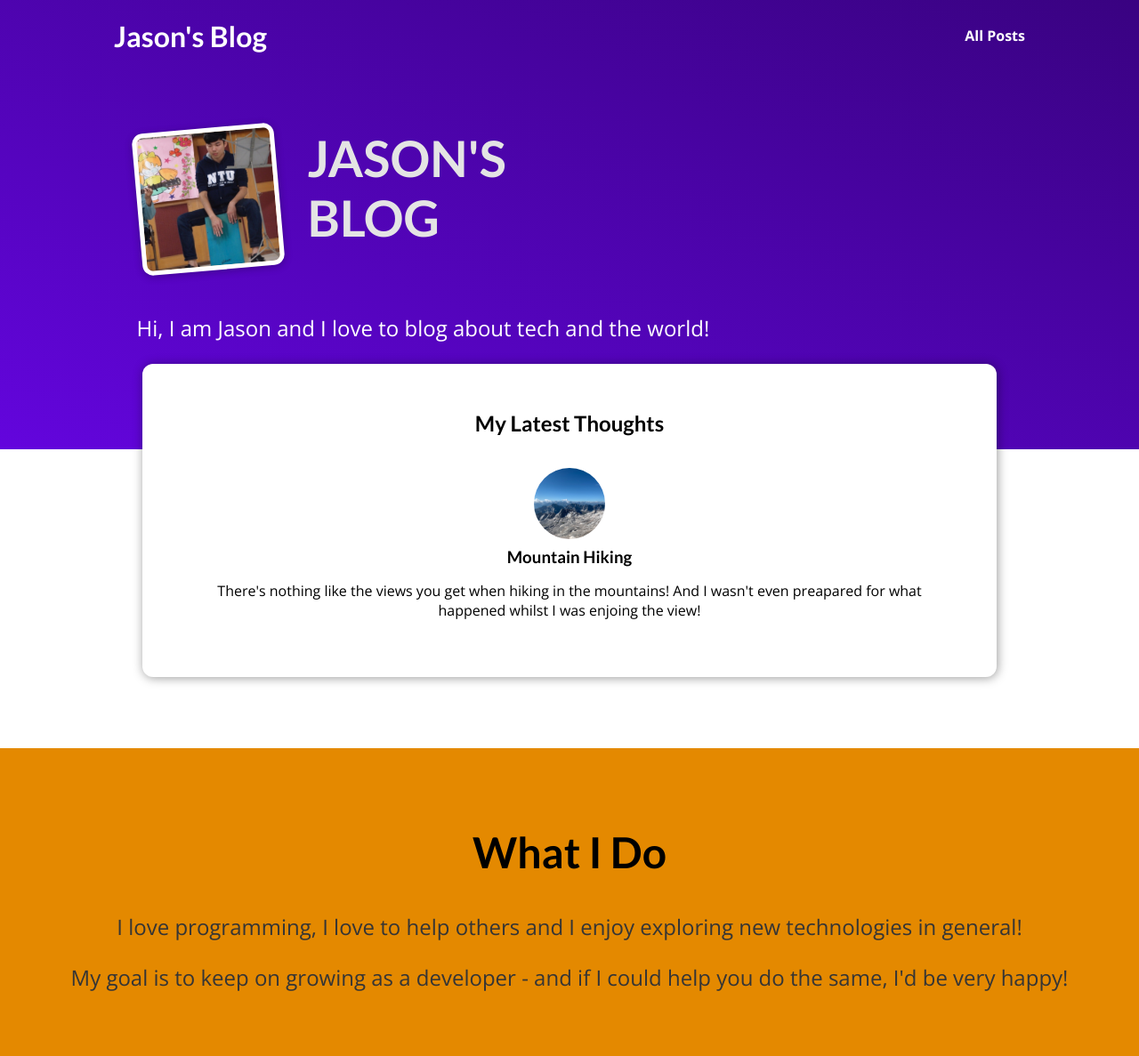
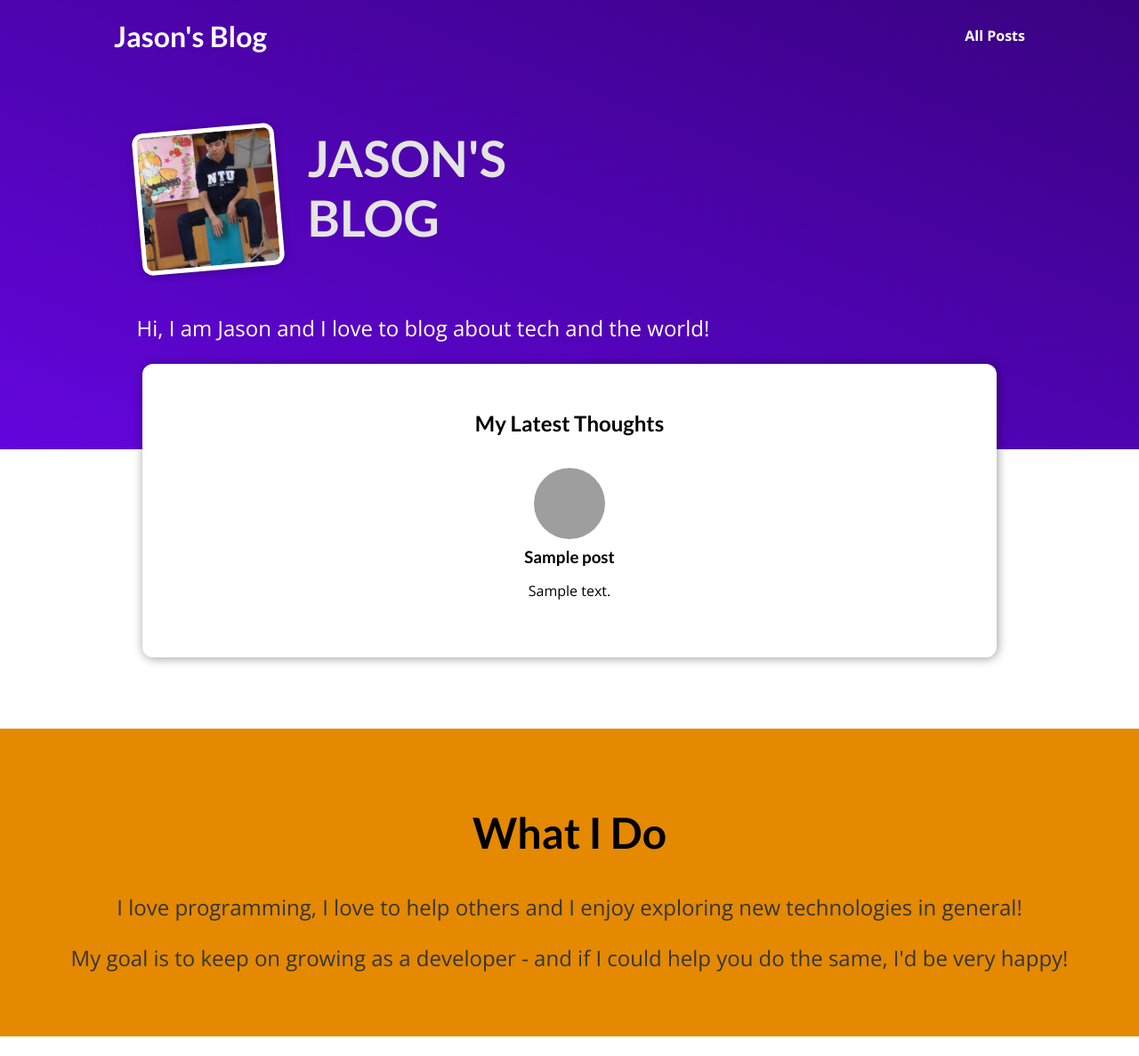
Before and after one commit to jasonluo07/django-blog, a Django app: template blog/templates/blog/index.html in a window 1280 px wide. Shown: the whole page at 89% size. After the commit the page ends 1165 px from the top, so only its background shows below. Run offline with Django 3.2, Linux system fonts and the light colour scheme; the template is opened without the code that fills it: most values are stand-ins (such as "Sample title", 1, 10 or a date in 2020); grey boxes are pictures that could not be loaded.

Commit message:
Populate template: index

```diff
--- a/blog/templates/blog/includes/post.html
+++ b/blog/templates/blog/includes/post.html
@@ -2,11 +2,11 @@
 
 <li>
     <article class="post">
-        <a href="{% url "blog:post-detail-page" "the-mountains" %}">
-            <img src="{% static "blog/images/mountains.jpg" %}" alt="Mountain Hiking">
+        <a href="{% url "blog:post-detail-page" post.slug %}">
+            <img src="{% static "blog/images/"|add:post.image %}" alt="{{ post.title }}">
             <div class="post__content">
-                <h3>Mountain Hiking</h3>
-                <p>There's nothing like the views you get when hiking in the mountains! And I wasn't even preapared for what happened whilst I was enjoing the view!</p>
+                <h3>{{ post.title }}</h3>
+                <p>{{ post.excerpt }}</p>
             </div>
         </a>
     </article>
--- a/blog/templates/blog/index.html
+++ b/blog/templates/blog/index.html
@@ -22,7 +22,9 @@
 <section id="latest-posts">
     <h2>My Latest Thoughts</h2>
     <ul>
-        {% include "blog/includes/post.html" %}
+        {% for post in posts %}
+            {% include "blog/includes/post.html" %}
+        {% endfor %}
     </ul>
 </section>
 
```
Also changed, not shown: blog/views.py (+11 -1 lines).
